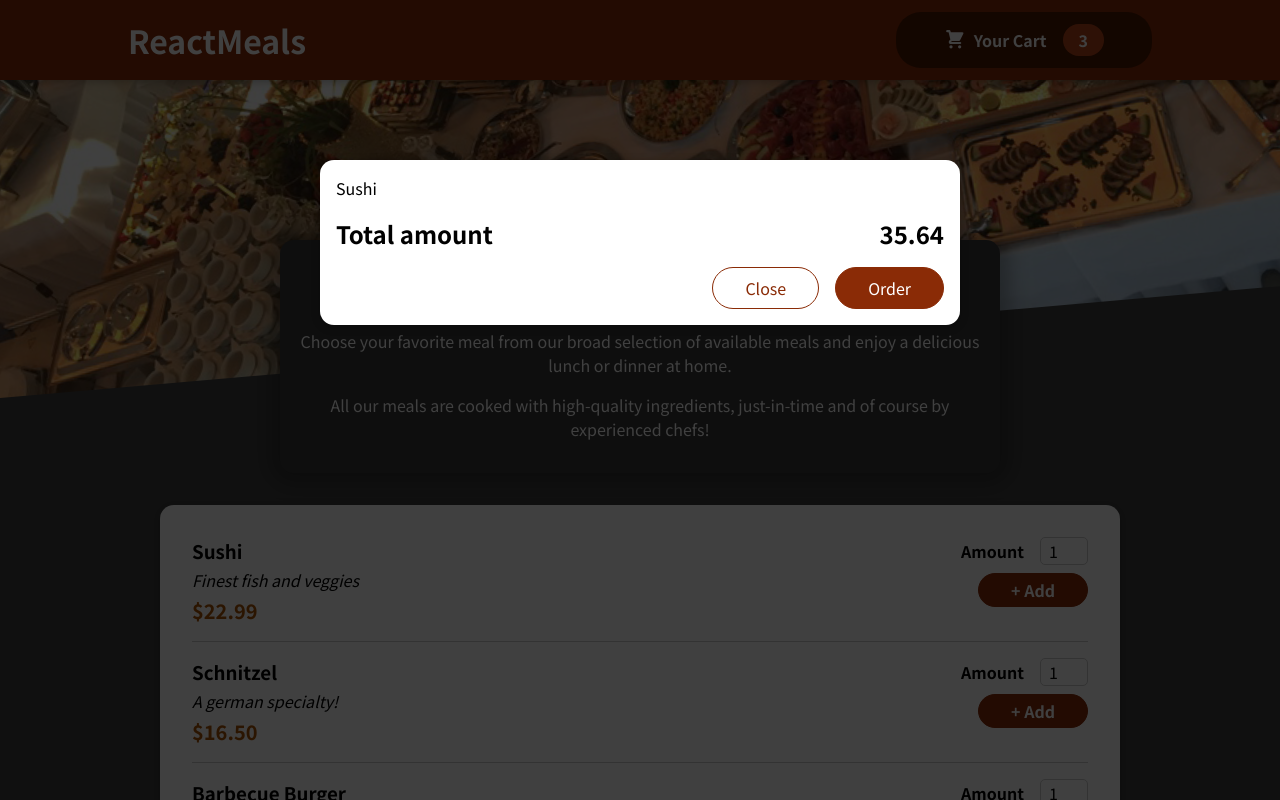
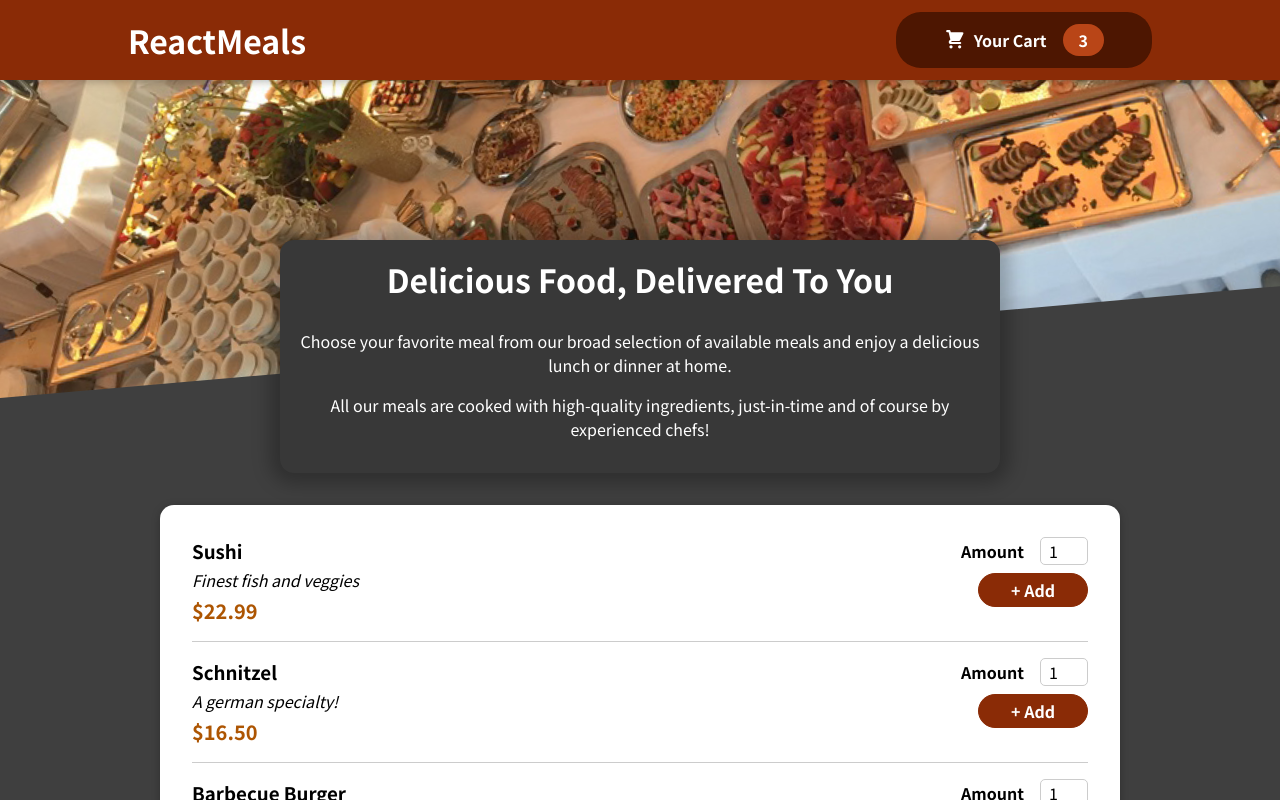
Before and after one commit to ericserrat/react-meal, a React (Create React App) app: page / in a window 1280 px wide. Shown: the top 800 px of the page. Built offline with nearby package versions, Linux system fonts and the light colour scheme.

Commit message:
Show/hide cart using state

```diff
--- a/src/App.js
+++ b/src/App.js
@@ -1,13 +1,23 @@
-import React, {Fragment} from 'react';
+import React, {Fragment, useState} from 'react';
 import Header from './components/Layout/Header';
 import Meals from './components/Meals/Meals';
 import Cart from './components/Cart/Cart';
 
 const App = () => {
+  const [cartIsShown, setCartIsShown] = useState(false);
+
+  const showCartHandler = () => {
+    setCartIsShown(true);
+  };
+
+  const hideCartHandler = () => {
+    setCartIsShown(false);
+  };
+
   return (
     <Fragment>
-      <Cart />
-      <Header />
+      {cartIsShown && <Cart onClose={hideCartHandler} />}
+      <Header onShowCart={showCartHandler} />
       <main>
         <Meals />
       </main>
--- a/src/components/Cart/Cart.js
+++ b/src/components/Cart/Cart.js
@@ -1,12 +1,13 @@
 import React from 'react';
+import Modal from '../UI/Modal';
+import PropTypes from 'prop-types';
 import classes from './Cart.module.css';
-import Modal from '../UI/Modal';
 
-const Cart = () => {
+const Cart = props => {
   const cartItems = [{id: 'c1', name: 'Sushi', amount: 2, price: 12.99}].map(i => <li key={i.id}>{i.name}</li>);
 
   return (
-    <Modal>
+    <Modal onClose={props.onClose}>
       <ul className={classes['cart-items']}>
         {cartItems}
       </ul>
@@ -15,11 +16,15 @@ const Cart = () => {
         <span>35.64</span>
       </div>
       <div className={classes.actions}>
-        <button className={classes['button--alt']}>Close</button>
+        <button className={classes['button--alt']} onClick={props.onClose}>Close</button>
         <button className={classes.button}>Order</button>
       </div>
     </Modal>
   );
 };
 
+Cart.propTypes = {
+  onClose: PropTypes.func,
+};
+
 export default Cart;
--- a/src/components/Layout/Header.js
+++ b/src/components/Layout/Header.js
@@ -1,15 +1,15 @@
 import React, { Fragment } from 'react';
-
+import HeaderCartButton from './HeaderCartButton';
+import PropTypes from 'prop-types';
 import mealsImage from '../../assets/meals.jpeg';
 import classes from './Header.module.css';
-import HeaderCartButton from './HeaderCartButton';
 
-const Header = () => {
+const Header = props => {
   return (
     <Fragment>
       <header className={classes.header}>
         <h1>ReactMeals</h1>
-        <HeaderCartButton />
+        <HeaderCartButton onClick={props.onShowCart} />
       </header>
       <div className={classes['main-image']}>
         <img src={mealsImage} alt="A table full of delicius food!" />
@@ -18,4 +18,8 @@ const Header = () => {
   );
 };
 
+Header.propTypes = {
+  onShowCart: PropTypes.func,
+};
+
 export default Header;
--- a/src/components/Layout/HeaderCartButton.js
+++ b/src/components/Layout/HeaderCartButton.js
@@ -1,11 +1,11 @@
 import React from 'react';
-
 import classes from './HeaderCartButton.module.css'
 import CartIcon from '../Cart/CartIcon';
+import PropTypes from 'prop-types';
 
-const HeaderCartButton = () => {
+const HeaderCartButton = props => {
   return (
-    <button className={classes.button}>
+    <button className={classes.button} onClick={props.onClick}>
       <span className={classes.icon}>
         <CartIcon />
       </span>
@@ -15,4 +15,8 @@ const HeaderCartButton = () => {
   );
 }
 
+HeaderCartButton.propTypes = {
+  onClick: PropTypes.func,
+};
+
 export default HeaderCartButton;
--- a/src/components/UI/Input.js
+++ b/src/components/UI/Input.js
@@ -14,6 +14,6 @@ const Input = props => {
 Input.propTypes = {
   label: PropTypes.string,
   input: PropTypes.object,
-}
+};
 
 export default Input;
--- a/src/components/UI/Modal.js
+++ b/src/components/UI/Modal.js
@@ -1,9 +1,14 @@
 import React, {Fragment} from 'react';
 import ReactDOM from 'react-dom';
+import PropTypes from 'prop-types';
 import classes from './Modal.module.css';
 
-const Backdrop = () => {
-  return <div className={classes.backdrop}/>;
+const Backdrop = props => {
+  return <div className={classes.backdrop} onClick={props.onClick}/>;
+};
+
+Backdrop.propTypes = {
+  onClick: PropTypes.func,
 };
 
 const ModalOverlay = props => {
@@ -19,10 +24,14 @@ const portalElement = document.getElementById('overlays');
 const Modal = props => {
   return (
     <Fragment>
-      {ReactDOM.createPortal(<Backdrop />, portalElement)}
+      {ReactDOM.createPortal(<Backdrop onClick={props.onClose} />, portalElement)}
       {ReactDOM.createPortal(<ModalOverlay>{props.children}</ModalOverlay>, portalElement)}
     </Fragment>
   );
 };
 
+Modal.propTypes = {
+  onClose: PropTypes.func,
+};
+
 export default Modal;
```
